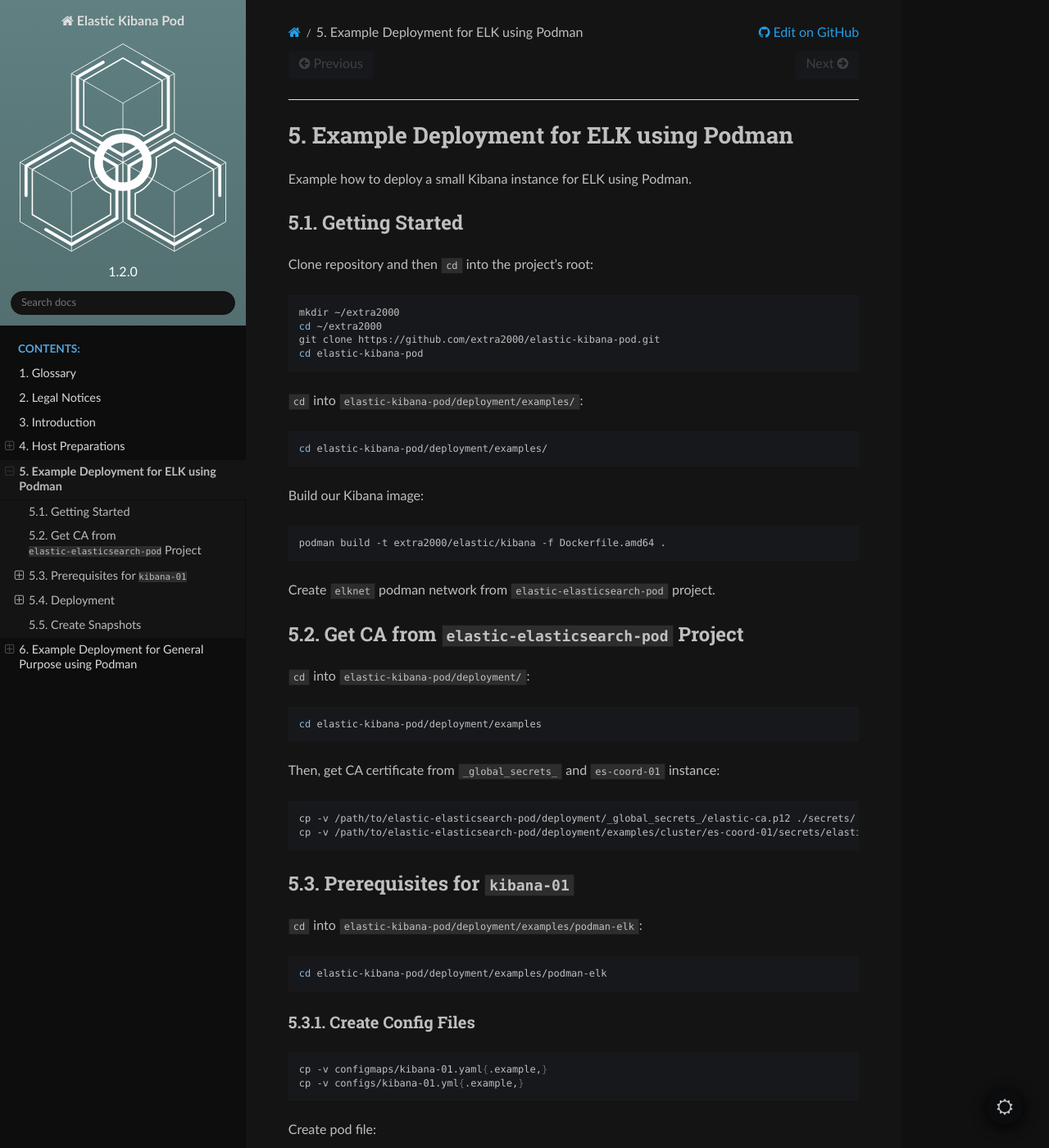
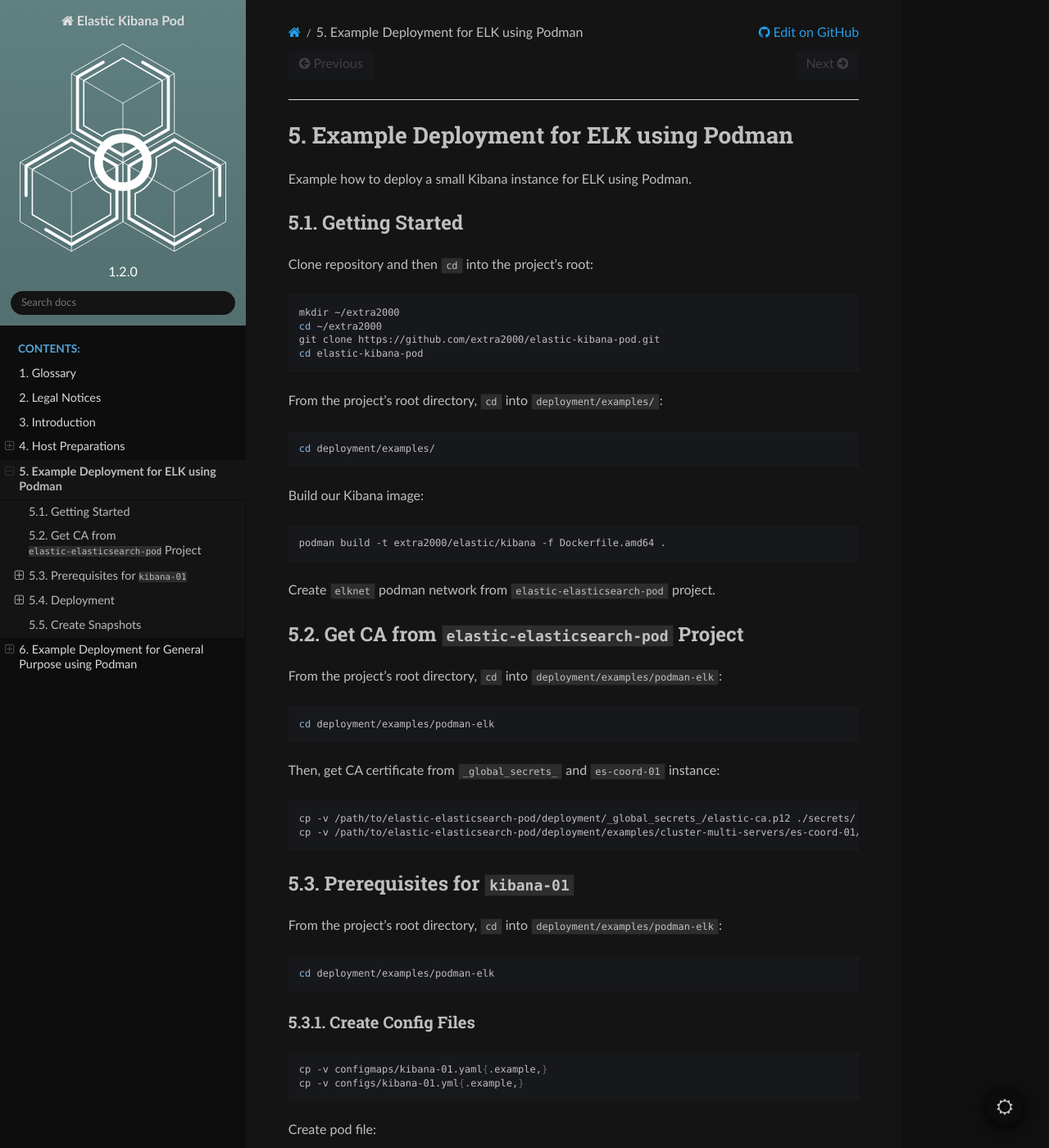
Before and after one commit to extra2000/elastic-kibana-pod, a Sphinx documentation site: the page built from docs/source/example_podman_elk.rst, in a window 1280 px wide and 1400 px high. Shown: the whole window at 82% size. Built offline with Sphinx 7.4.7 and the Read the Docs theme 2.0.0, drawn with Linux system fonts in a browser that asks for light colours.

Commit message:
docs(deployments): improve `cd` instructions

```diff
--- a/docs/source/example_podman_elk.rst
+++ b/docs/source/example_podman_elk.rst
@@ -15,11 +15,11 @@
     git clone https://github.com/extra2000/elastic-kibana-pod.git
     cd elastic-kibana-pod
 
-``cd`` into ``elastic-kibana-pod/deployment/examples/``:
+From the project's root directory, ``cd`` into ``deployment/examples/``:
 
 .. code-block:: bash
 
-    cd elastic-kibana-pod/deployment/examples/
+    cd deployment/examples/
 
 Build our Kibana image:
 
@@ -32,27 +32,27 @@
 Get CA from ``elastic-elasticsearch-pod`` Project
 -------------------------------------------------
 
-``cd`` into ``elastic-kibana-pod/deployment/``:
+From the project's root directory, ``cd`` into ``deployment/examples/podman-elk``:
 
 .. code-block:: bash
 
-    cd elastic-kibana-pod/deployment/examples
+    cd deployment/examples/podman-elk
 
 Then, get CA certificate from ``_global_secrets_`` and ``es-coord-01`` instance:
 
 .. code-block:: bash
 
     cp -v /path/to/elastic-elasticsearch-pod/deployment/_global_secrets_/elastic-ca.p12 ./secrets/
-    cp -v /path/to/elastic-elasticsearch-pod/deployment/examples/cluster/es-coord-01/secrets/elasticsearch-ssl-http/kibana/elasticsearch-ca.pem ./secrets/elastic-ca.pem
+    cp -v /path/to/elastic-elasticsearch-pod/deployment/examples/cluster-multi-servers/es-coord-01/secrets/elasticsearch-ssl-http/kibana/elasticsearch-ca.pem ./secrets/elastic-ca.pem
 
 Prerequisites for ``kibana-01``
 -------------------------------
 
-``cd`` into ``elastic-kibana-pod/deployment/examples/podman-elk``:
+From the project's root directory, ``cd`` into ``deployment/examples/podman-elk``:
 
 .. code-block:: bash
 
-    cd elastic-kibana-pod/deployment/examples/podman-elk
+    cd deployment/examples/podman-elk
 
 Create Config Files
 ~~~~~~~~~~~~~~~~~~~
```
Also changed, not shown: docs/source/example_podman_general.rst (+7 -7 lines).
